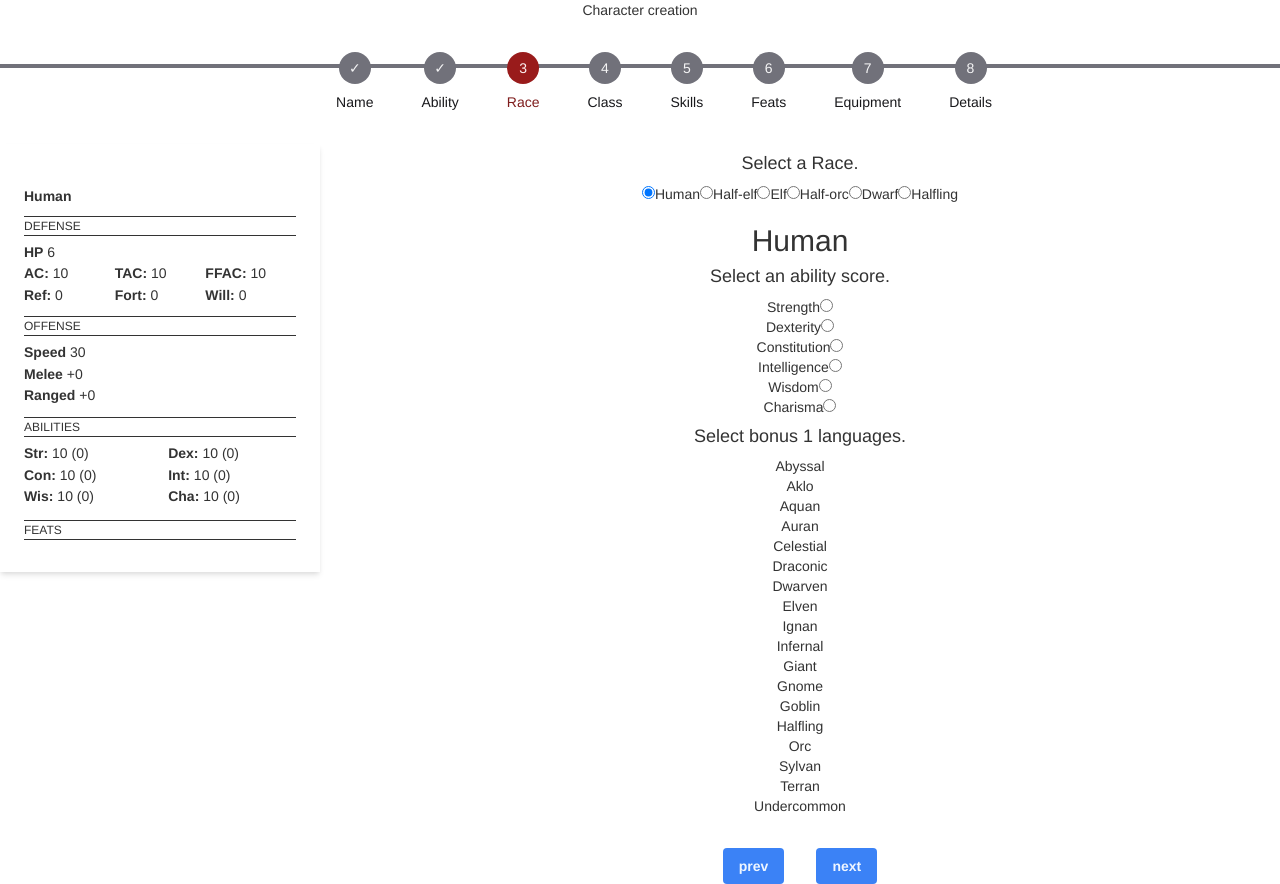
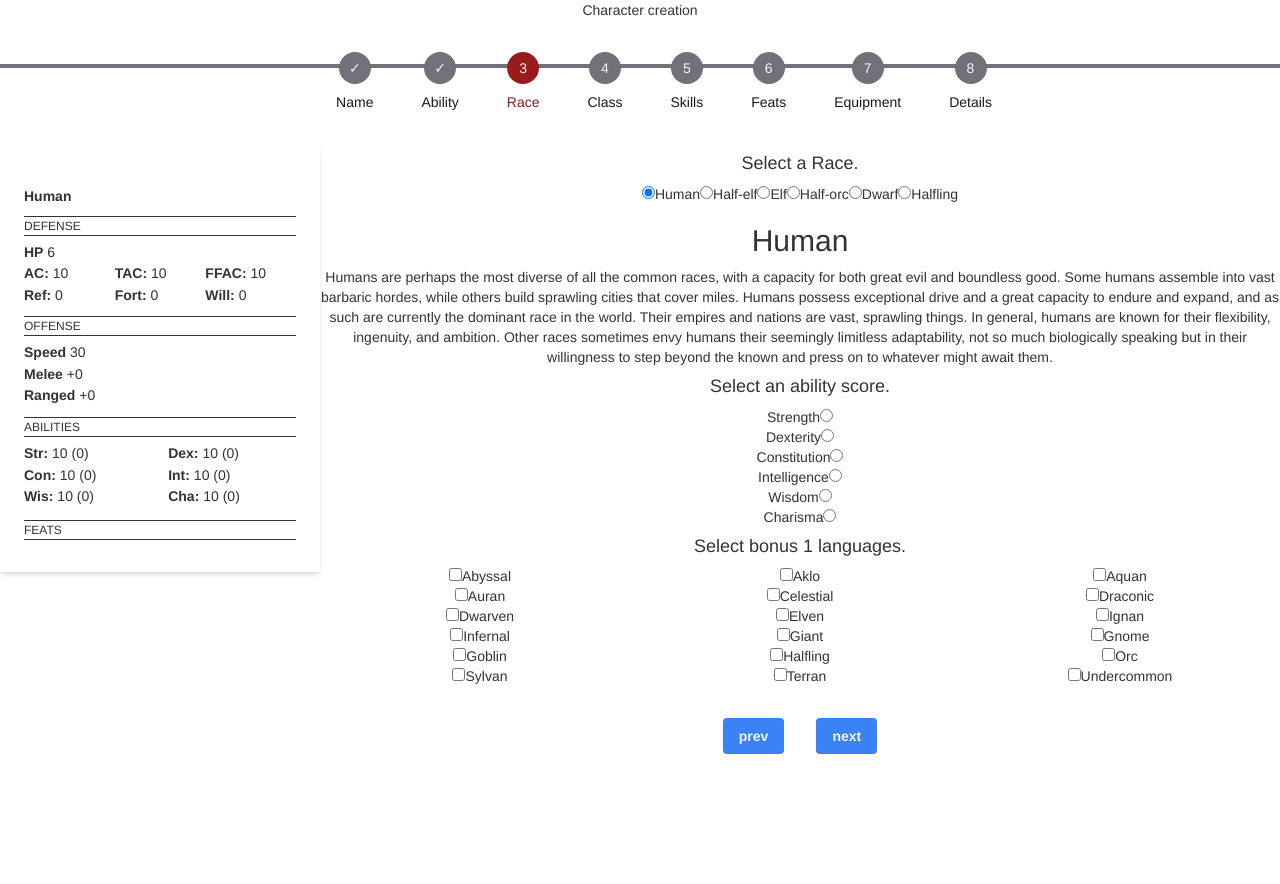
Before and after one commit to motorollerscalatron/pf1-character-creation-simulator, a React (Create React App) app: page / in a window 1280 px wide. Both pictures are taken after a click on the radio button "Human". After the commit the page ends 800 px from the top, so only its background shows below. Built offline with nearby package versions, Linux system fonts and the light colour scheme.

Commit message:
make bonus language as checkbox options / update description
some racial description texts not avaiable in the original was taken
from https://pathfinder.fandom.com/

```diff
--- a/src/views/CharacterCreation/components/steps/Race/components/races/Dwarf.tsx
+++ b/src/views/CharacterCreation/components/steps/Race/components/races/Dwarf.tsx
@@ -3,5 +3,15 @@ import * as React from 'react';
 export interface IDwarfProps {}
 
 export function Dwarf(props: IDwarfProps) {
-  return <div>Dwarf</div>;
+  return (
+    <div>
+      <h2>Dwarf</h2>
+      <p>
+        A dwarf is a stout humanoid, usually a head shorter than their human
+        counterparts, but much broader. They have thick, heavy bones, tightly
+        packed muscular sinew, and stability unmatched by other races. This bulk
+        also causes dwarves to weigh as much, if not more than human men.
+      </p>
+    </div>
+  );
 }
--- a/src/views/CharacterCreation/components/steps/Race/components/races/Elf.tsx
+++ b/src/views/CharacterCreation/components/steps/Race/components/races/Elf.tsx
@@ -3,5 +3,19 @@ import * as React from 'react';
 export interface IElfProps {}
 
 export function Elf(props: IElfProps) {
-  return <div>Elf</div>;
+  return (
+    <div>
+      <h2>Elf</h2>
+      <p>
+        Elves possess a graceful, slender physique that is accentuated by their
+        long, pointed ears. It is a mistake, however, to consider them weak or
+        feeble, as the thin limbs of an elf can contain surprising power. The
+        long-lived elves are children of the natural world. They seek to live in
+        balance with the wild and understand it better than most other mortals.
+        Elves also have an appreciation for the written word, magic, and
+        painstaking research. Their naturally keen minds and senses, combined
+        with their inborn patience, make them particularly suited to wizardry.
+      </p>
+    </div>
+  );
 }
--- a/src/views/CharacterCreation/components/steps/Race/components/races/HalfElf.tsx
+++ b/src/views/CharacterCreation/components/steps/Race/components/races/HalfElf.tsx
@@ -1,7 +1,28 @@
 import * as React from 'react';
+import {
+  ICharacterGenerationState,
+  UpdateCharacterState,
+} from '../../../../../characterCreation.types';
+import { SelectAbilityScore } from '../SelectAbilityScore/SelectAbilityScore';
 
-export interface IHalfElfProps {}
+export interface IHalfElfProps {
+  characterState: ICharacterGenerationState;
+  updateCharacterState: UpdateCharacterState;
+}
 
 export function HalfElf(props: IHalfElfProps) {
-  return <div>HalfElf</div>;
+  const { characterState, updateCharacterState } = props;
+  return (
+    <div>
+      <h2>Half-Elf</h2>
+      <p>
+        Half-elves originally were the results of interracial human-elf
+        relationships but have developed into a true-breeding race since then.
+      </p>
+      <SelectAbilityScore
+        characterState={characterState}
+        updateCharacterState={updateCharacterState}
+      />
+    </div>
+  );
 }
--- a/src/views/CharacterCreation/components/steps/Race/components/races/HalfOrc.tsx
+++ b/src/views/CharacterCreation/components/steps/Race/components/races/HalfOrc.tsx
@@ -1,7 +1,29 @@
 import * as React from 'react';
+import {
+  ICharacterGenerationState,
+  UpdateCharacterState,
+} from '../../../../../characterCreation.types';
+import { SelectAbilityScore } from '../SelectAbilityScore/SelectAbilityScore';
 
-export interface IHalfOrcProps {}
+export interface IHalfOrcProps {
+  characterState: ICharacterGenerationState;
+  updateCharacterState: UpdateCharacterState;
+}
 
 export function HalfOrc(props: IHalfOrcProps) {
-  return <div>Half Orc</div>;
+  const { characterState, updateCharacterState } = props;
+  return (
+    <div>
+      <h2>Half-Orc</h2>
+      <p>
+        Half-orcs are the inevitable result when orcs clash with other humanoid
+        races. Several orc tribes actively work toward breeding half-orc
+        children for their greater mental capabilities.
+      </p>
+      <SelectAbilityScore
+        characterState={characterState}
+        updateCharacterState={updateCharacterState}
+      />
+    </div>
+  );
 }
--- a/src/views/CharacterCreation/components/steps/Race/components/races/Halfling.tsx
+++ b/src/views/CharacterCreation/components/steps/Race/components/races/Halfling.tsx
@@ -3,5 +3,15 @@ import * as React from 'react';
 export interface IHalflingProps {}
 
 export function Halfling(props: IHalflingProps) {
-  return <div>Halfling</div>;
+  return (
+    <div>
+      <h2>Halfling</h2>
+      <p>
+        Halflings tend to be around three feet tall, though mostly human in
+        proportion, with perhaps rounder heads and slightly more childlike
+        proportions. Their coloration is as variable as the locales they call
+        home.
+      </p>
+    </div>
+  );
 }
--- a/src/views/CharacterCreation/components/steps/Race/components/races/Human.tsx
+++ b/src/views/CharacterCreation/components/steps/Race/components/races/Human.tsx
@@ -12,9 +12,22 @@ export interface IHumanProps {
 
 export function Human(props: IHumanProps) {
   const { characterState, updateCharacterState } = props;
+  const { race } = characterState;
   return (
     <div>
       <h2>Human</h2>
+      <p>
+        Humans are perhaps the most diverse of all the common races, with a
+        capacity for both great evil and boundless good. Some humans assemble
+        into vast barbaric hordes, while others build sprawling cities that
+        cover miles. Humans possess exceptional drive and a great capacity to
+        endure and expand, and as such are currently the dominant race in the
+        world. Their empires and nations are vast, sprawling things. In general,
+        humans are known for their flexibility, ingenuity, and ambition. Other
+        races sometimes envy humans their seemingly limitless adaptability, not
+        so much biologically speaking but in their willingness to step beyond
+        the known and press on to whatever might await them.
+      </p>
       <SelectAbilityScore
         characterState={characterState}
         updateCharacterState={updateCharacterState}
--- a/src/views/CharacterCreation/components/steps/Race/components/races/SelectBonusLanguages/SelectBonusLanguages.tsx
+++ b/src/views/CharacterCreation/components/steps/Race/components/races/SelectBonusLanguages/SelectBonusLanguages.tsx
@@ -44,9 +44,19 @@ export default function SelectBonusLanguages(
   return race && numLanguages ? (
     <div>
       <h4>Select bonus {numLanguages} languages.</h4>
-      {languages[race].map((language) => {
-        return <div key={language}>{language}</div>;
-      })}
+      <div className="grid grid-cols-2 md:grid-cols-3">
+        {languages[race].map((language) => {
+          return (
+            <div key={language}>
+              <input
+                type="checkbox"
+                className="checked:bg-blue-600 checked:border-transparent"
+              />
+              {language}
+            </div>
+          );
+        })}
+      </div>
     </div>
   ) : null;
 }
```
